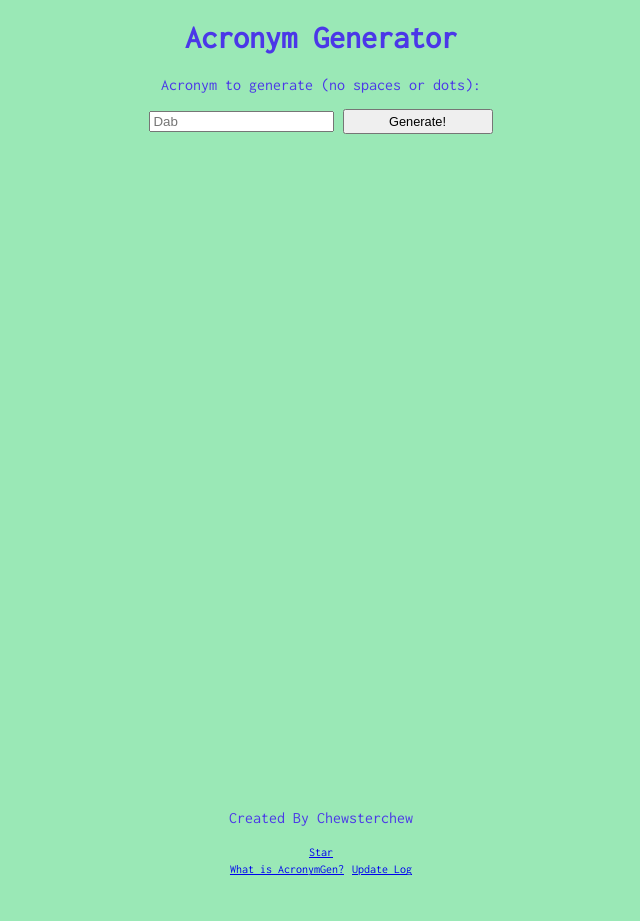
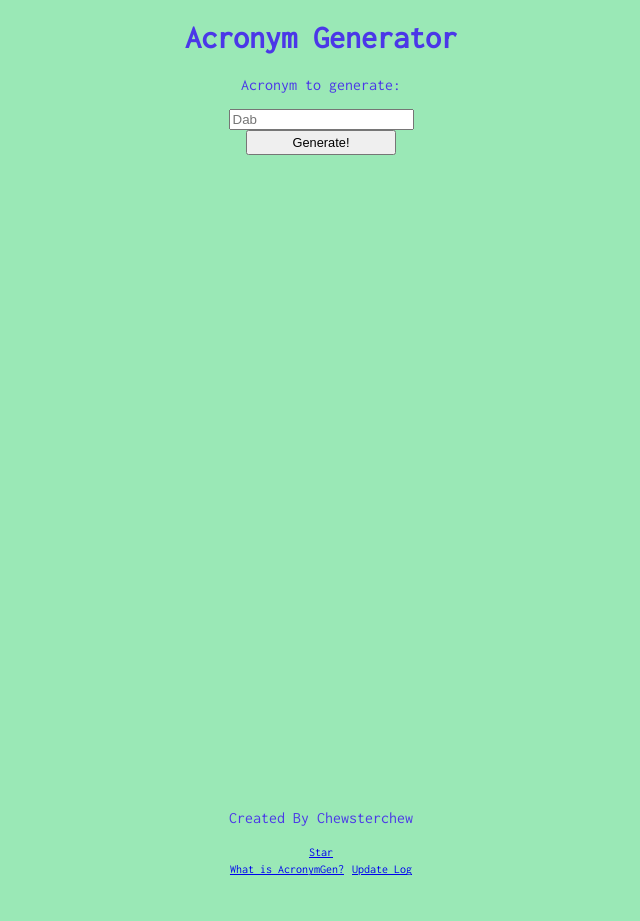
Before and after one commit to Chew/AcronymGenerator, a Jekyll site: the page built from index.md, in a window 1280 px wide. Shown: the whole page, without its empty margins (319-959 px from the left). Built offline with Jekyll 4.4.1, drawn with Linux system fonts in a browser that asks for light colours.

Commit message:
separate the button from the input

```diff
--- a/_layouts/main.html
+++ b/_layouts/main.html
@@ -9,7 +9,11 @@
       <h1>{{ site.title }}</h1>
     </header>
 
-    <p>Acronym to generate (no spaces or dots):</p><input type="text" id="acronym" placeholder="Dab">
+    <p>Acronym to generate:</p>
+
+    <input type="text" id="acronym" placeholder="Dab">
+
+    <br />
 
     <button id="startBttn" onclick="generateAcronym()">Generate!</button>
 
```
